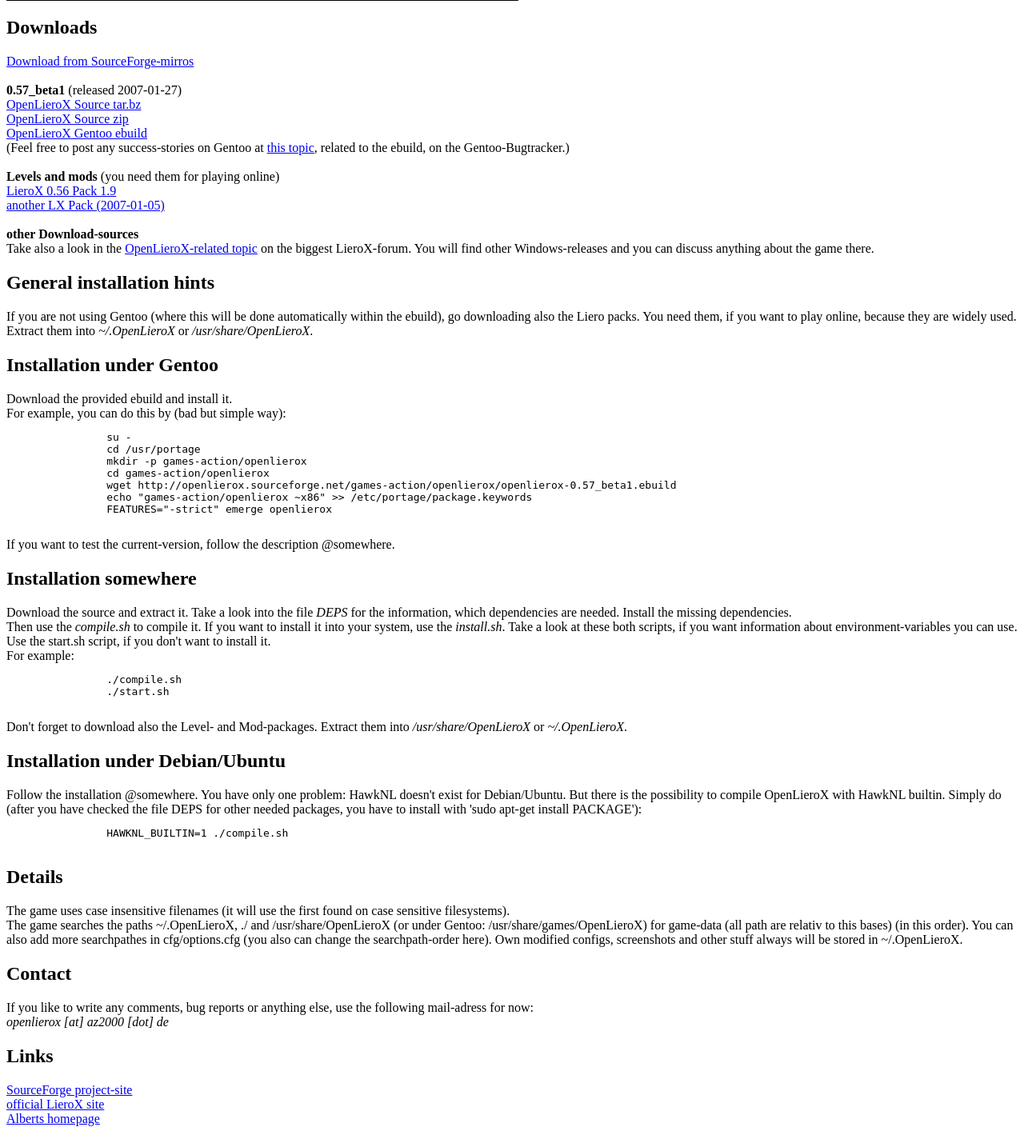
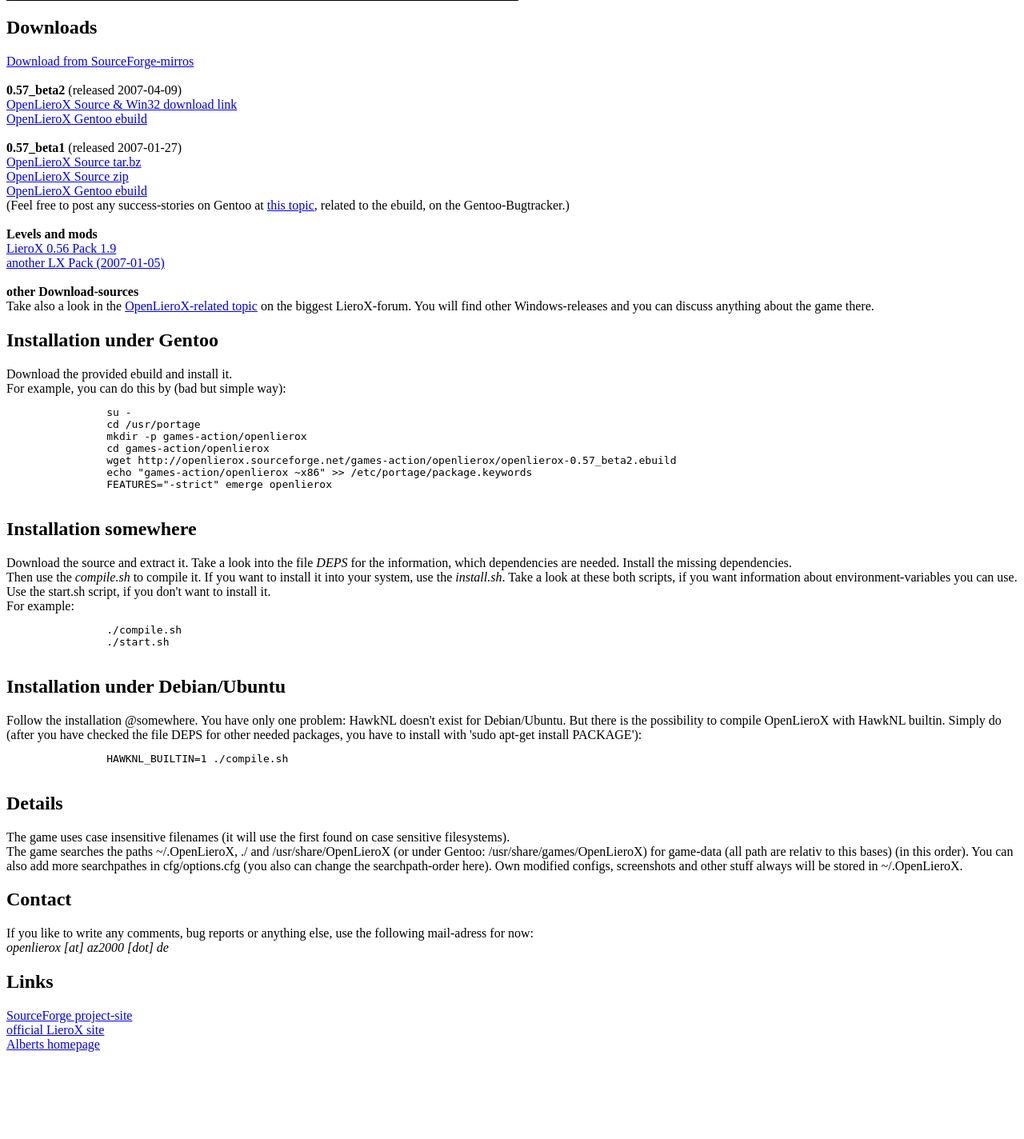
Before and after one commit to albertz/openlierox-distrib, a PHP site: page / in a window 1280 px wide. Shown: the part 1275-2699 px from the top of the page at 80% size. After the commit the page ends 2590 px from the top, so only its background shows below. Run offline with PHP 8.4, Linux system fonts and the light colour scheme.

Commit message:
web updates
git-svn-id: https://openlierox.svn.sourceforge.net/svnroot/openlierox@498 34602234-ff1f-0410-a465-ea8f3b77ab7f

```diff
--- a/web/index.php
+++ b/web/index.php
@@ -31,6 +31,11 @@
 	<a href="http://sourceforge.net/project/showfiles.php?group_id=180059">
 	Download from SourceForge-mirros</a><br>
 	<br>
+	<b>0.57_beta2</b> (released 2007-04-09)<br>
+	<a href="http://sourceforge.net/project/showfiles.php?group_id=180059&package_id=208133&release_id=499780">
+	OpenLieroX Source & Win32 download link</a><br>
+	<a href="ebuild/games-action/openlierox/openlierox-0.57_beta2.ebuild">OpenLieroX Gentoo ebuild</a><br>
+	<br>
 	<b>0.57_beta1</b> (released 2007-01-27)<br>
 	<a href="tarball/OpenLieroX_0.57_beta1.src.tar.bz">OpenLieroX Source tar.bz</a><br>
 	<a href="tarball/OpenLieroX_0.57_beta1.src.zip">OpenLieroX Source zip</a><br>
@@ -39,7 +44,7 @@
 	at <a href="http://bugs.gentoo.org/show_bug.cgi?id=164009">this topic</a>,
 	related to the ebuild, on the Gentoo-Bugtracker.)<br>
 	<br>
-	<b>Levels and mods</b> (you need them for playing online)<br>
+	<b>Levels and mods</b><br>
 	<a href="additions/lx0.56_pack1.9.zip">LieroX 0.56 Pack 1.9</a><br>
 	<a href="additions/another_lx_pack_2007_01_05.zip">another LX Pack (2007-01-05)</a><br>
 	<br>
@@ -50,13 +55,6 @@
 	other Windows-releases and you can discuss anything about the game there.
 </p>
 <p>
-	<h2>General installation hints</h2>
-	If you are not using Gentoo (where this will be done automatically
-	within the ebuild), go downloading also the Liero packs.
-	You need them, if you want to play online, because they are widely used.<br>
-	Extract them into <i>~/.OpenLieroX</i> or <i>/usr/share/OpenLieroX</i>.
-</p>
-<p>
 	<h2>Installation under Gentoo</h2>
 	Download the provided ebuild and install it.<br>
 	For example, you can do this by (bad but simple way):<br>
@@ -65,11 +63,10 @@
 		cd /usr/portage
 		mkdir -p games-action/openlierox
 		cd games-action/openlierox
-		wget http://openlierox.sourceforge.net/games-action/openlierox/openlierox-0.57_beta1.ebuild
+		wget http://openlierox.sourceforge.net/games-action/openlierox/openlierox-0.57_beta2.ebuild
 		echo "games-action/openlierox ~x86" >> /etc/portage/package.keywords
 		FEATURES="-strict" emerge openlierox
 	</pre>
-	If you want to test the current-version, follow the description @somewhere.
 </p>
 <p>
 	<h2>Installation somewhere</h2>
@@ -86,8 +83,6 @@
 		./compile.sh
 		./start.sh
 	</pre>
-	Don't forget to download also the Level- and Mod-packages. Extract
-	them into <i>/usr/share/OpenLieroX</i> or <i>~/.OpenLieroX</i>.
 </p>
 <p>
 	<h2>Installation under Debian/Ubuntu</h2>
```
Also changed, not shown: 2 other files.
